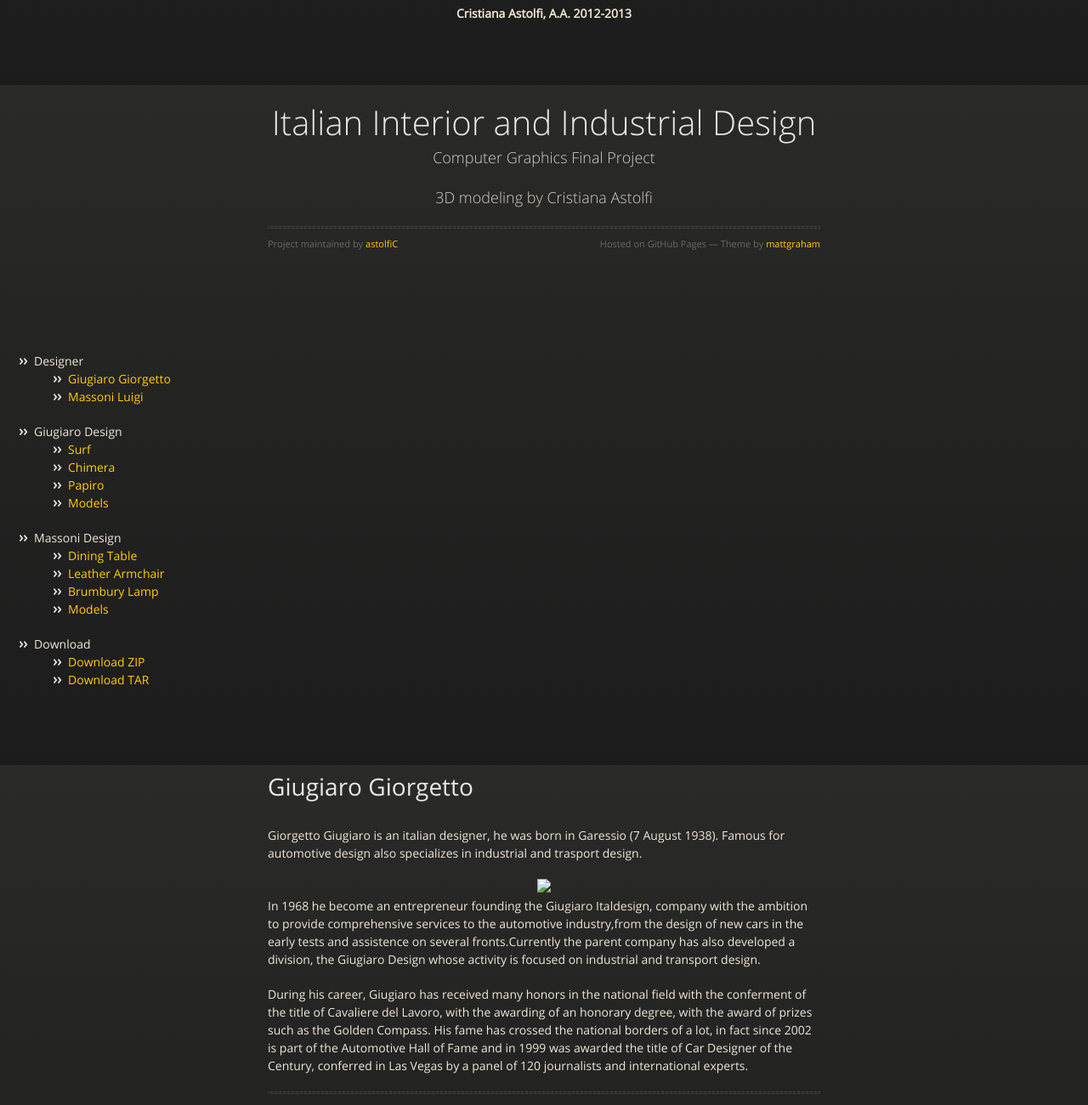
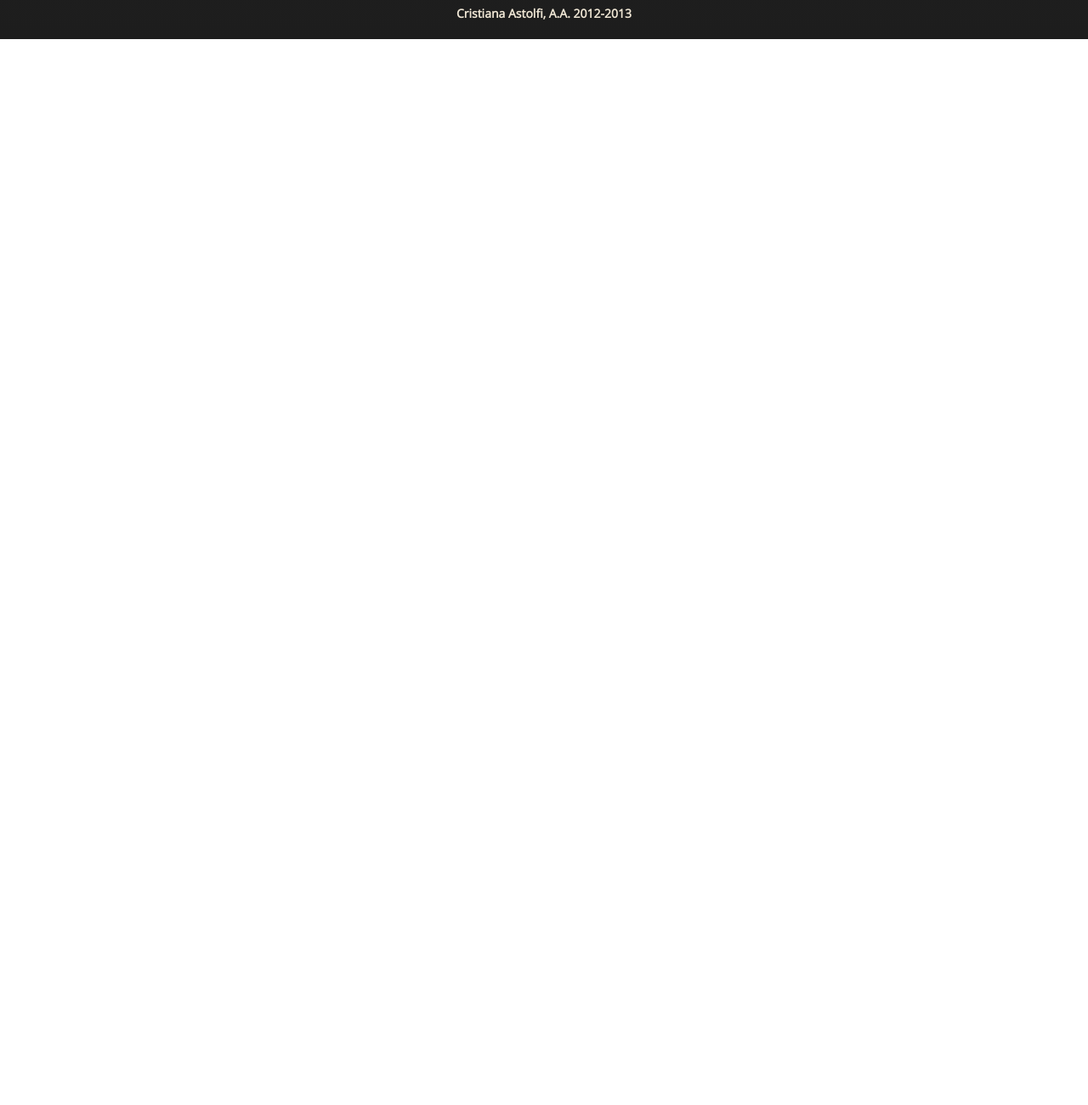
Before and after one commit to astolfiC/astolfiC.github.io, a plain HTML site: page index.html in a window 1280 px wide. Shown: the part 1500-2800 px from the top of the page at 85% size. After the commit the page ends 1546 px from the top, so only its background shows below. Drawn offline with nearby package versions, Linux system fonts and the light colour scheme.

Commit message:
Update index.html

```diff
--- a/index.html
+++ b/index.html
@@ -107,113 +107,4 @@
 
 
   </body>
-</html><!doctype html>
-<html>
-  <head>
-    <meta charset="utf-8">
-    <meta http-equiv="X-UA-Compatible" content="chrome=1">
-    <title>Italian Interior and Industrial Design by astolfiC</title>
-    <link rel="stylesheet" href="stylesheets/styles.css">
-    <link rel="stylesheet" href="stylesheets/pygment_trac.css">
-    <script src="https://ajax.googleapis.com/ajax/libs/jquery/1.7.1/jquery.min.js"></script>
-    <script src="javascripts/respond.js"></script>
-    <!--[if lt IE 9]>
-      <script src="//html5shiv.googlecode.com/svn/trunk/html5.js"></script>
-    <![endif]-->
-    <!--[if lt IE 8]>
-    <link rel="stylesheet" href="stylesheets/ie.css">
-    <![endif]-->
-    <meta name="viewport" content="width=device-width, initial-scale=1, user-scalable=no">
-
-  </head>
-  <body>
-    <div id="header">
-      <nav>
-        <li class="fork"><a href="https://github.com/astolfiC/Final-Project">View On GitHub</a></li>
-      </nav>
-    </div><!-- end header -->
-    <div class="wrapper">
-
-      <section>
-        <div id="title">
-          <h1>Italian Interior and Industrial Design</h1>
-          <p>Computer Graphics Final Project</p>
-          <p>3D modeling by Cristiana Astolfi</p>
-          <hr>
-          <span class="credits left">Project maintained by <a href="https://github.com/astolfiC">astolfiC</a></span>
-          <span class="credits right">Hosted on GitHub Pages &mdash; Theme by <a href="https://twitter.com/michigangraham">mattgraham</a></span>
-        </div>
-      </section>
-
-    </div>
-    <aside id="sidebar">
-
-        <ul>
-          <li>Designer</a>
-            <ul>
-              <li><a href="#giugiaro-giorgetto">Giugiaro Giorgetto</a></li>
-              <li><a href="#massoni-luigi">Massoni Luigi</a></li>
-            </ul>
-          </li>
-          <li>Giugiaro Design</a>
-            <ul>
-              <li><a href="#Surf">Surf</a></li>
-              <li><a href="#chimera">Chimera</a></li>
-              <li><a href="#papiro">Papiro</a></li>
-              <li><a href="giugiaro_models.html">Models</a></li>
-            </ul>
-          </li>
-          <li>Massoni Design</a>
-            <ul>
-              <li><a href="#dining-table">Dining Table</a></li>
-              <li><a href="#leather-armchair">Leather Armchair</a></li>
-              <li><a href="#brumbury-lamp">Brumbury Lamp</a></li>
-              <li><a href="massoni_models.html">Models</a></li>
-            </ul>
-          </li>
-          <li>Download</a>
-            <ul>
-              <li class="zip_download_link"><a href="https://github.com/astolfiC/Final-Project/zipball/master">Download ZIP</a></li>
-              <li class="tar_download_link"><a href="https://github.com/astolfiC/Final-Project/tarball/master">Download TAR</a></li>
-              <div class="clearfix"></div>
-            </ul>
-          </li>
-         </ul>
-      </aside>
-
-    <div class="wrapper">
-      <section id="main-content">
-        <h1><span class="octicon octicon-link"></span>Giugiaro Giorgetto</h1>
-          <br/>
-          <p>
-          Giorgetto Giugiaro is an italian designer, he was born in Garessio (7 August 1938). Famous for automotive design also specializes in industrial and trasport design.
-          </p>
-          <center><img src="images/Giugiaro.jpg"></center>
-          <p>
-          In 1968 he become an entrepreneur founding the Giugiaro Italdesign, company with the ambition to provide comprehensive services to the automotive industry,from the design of new cars in the early tests and assistence on several fronts.Currently the parent company has also developed a division, the Giugiaro Design whose activity is focused on industrial and transport design.
-          </p>
-          <p>
-          During his career, Giugiaro has received many honors in the national field with the conferment of the title of Cavaliere del Lavoro, with the awarding of an honorary degree, with the award of prizes such as the Golden Compass. His fame has crossed the national borders of a lot, in fact since 2002 is part of the Automotive Hall of Fame and in 1999 was awarded the title of Car Designer of the Century, conferred in Las Vegas by a panel of 120 journalists and international experts.
-          </p>
-          <hr></hr>
-          <br/>
-          <h2>Giugiaro Design</h2>
-          </br>
-          <h3><span class="octicon octicon-link"></span>Surf</h3>
-          </br>
-          <center><img src="images/Surf.png"></center>
-
-      </section>
-
-    </div>
-
-    <div style="text-align: center">
-      <footer>
-        <span style="font-weight: bold;">Cristiana Astolfi, A.A. 2012-2013</span><br/>
-
-      </footer>
-    </div>
-
-
-  </body>
 </html>
```
